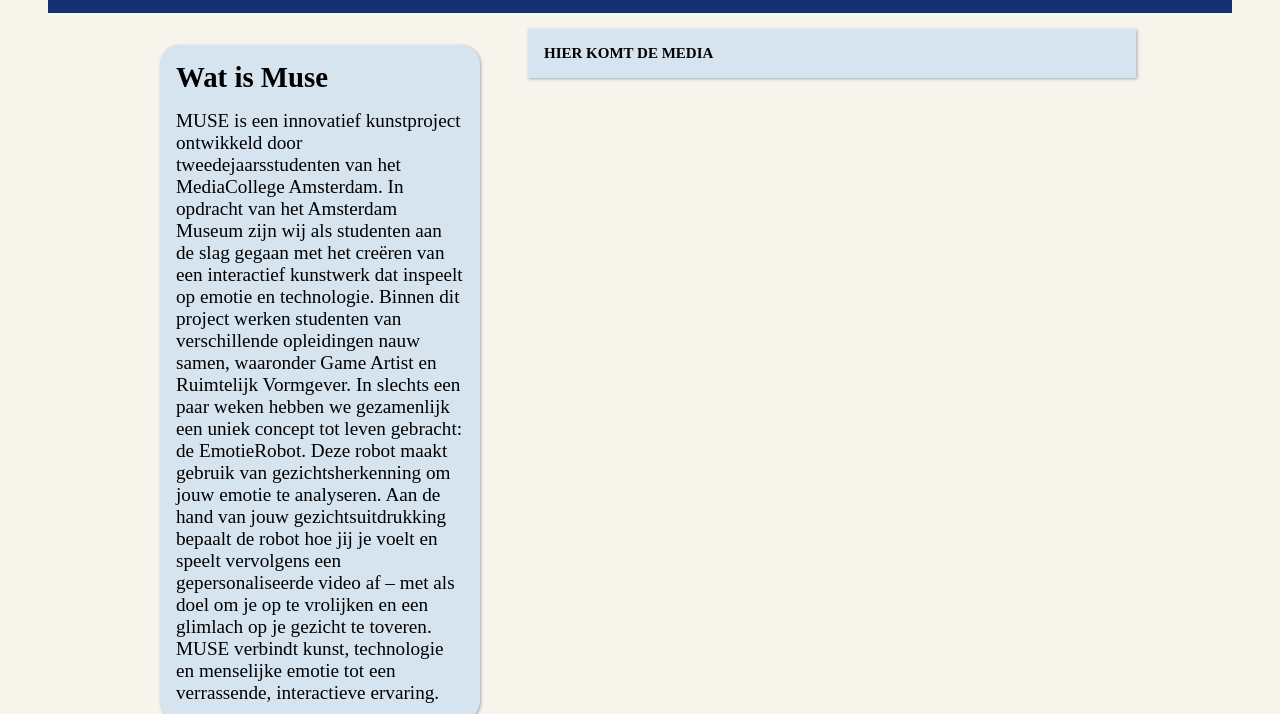
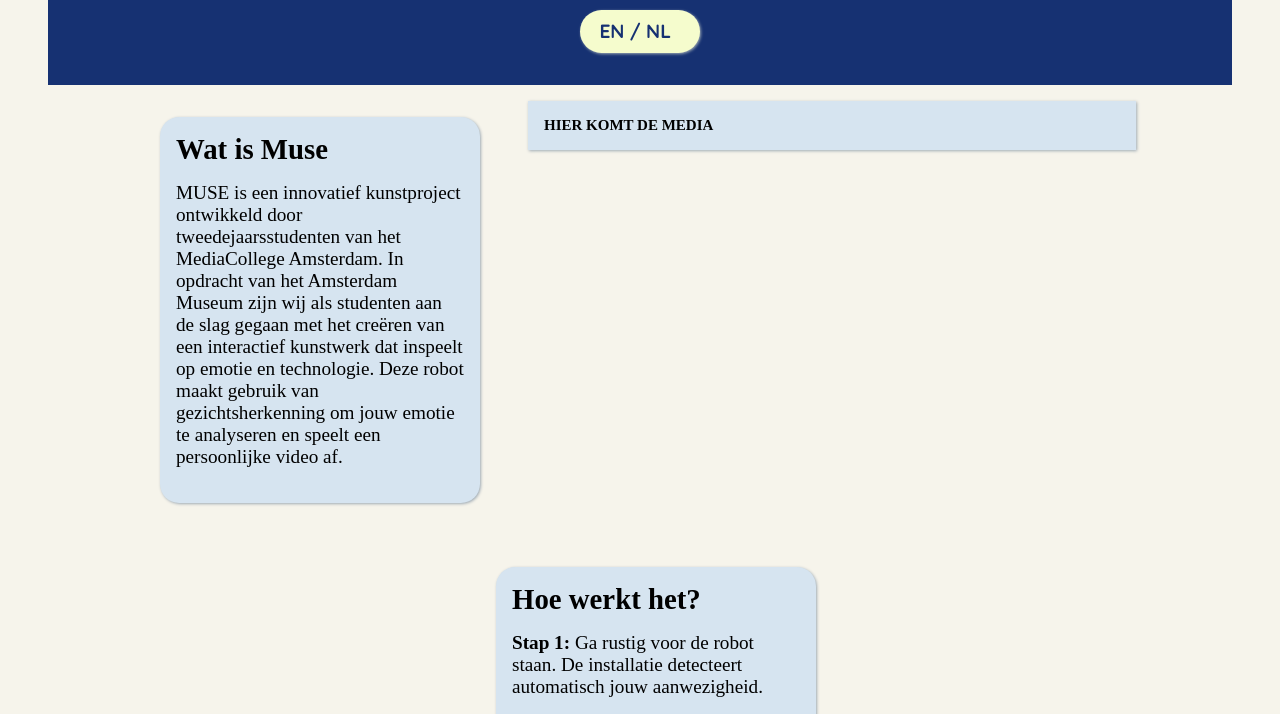
Before and after one commit to PepijnTEW/M8-BO-Muse-Software, a plain HTML site: page Website/index.html in a window 1280 px wide. Shown: the part 75-789 px from the top of the page. Drawn offline with Linux system fonts and the light colour scheme.

Commit message:
english-trans-added

```diff
--- a/Website/index.html
+++ b/Website/index.html
@@ -4,16 +4,19 @@
   <meta charset="UTF-8" />
   <meta name="viewport" content="width=device-width, initial-scale=1.0" />
   <title>MUSE - Emotie Robot</title>
-  <link rel="stylesheet" href="./style/style.css"/>
-  <link rel="stylesheet" href="./style/all.min.css">
-  <script src="./js/index.js"></script>
+  <link rel="stylesheet" href="./style/style.css" />
+  <link rel="stylesheet" href="./style/all.min.css" />
+  <script src="./js/index.js" defer></script>
   <link href="https://fonts.googleapis.com/css2?family=Quicksand:wght@400;700&display=swap" rel="stylesheet" />
 </head>
 <body>
 
   <header>
     <div class="header">
-      <h1>MUSE - EMOTIE ROBOT</h1>
+      <h1 id="title">MUSE - EMOTIE ROBOT</h1>
+      <button class="language-switch" onclick="switchLanguage()">
+        EN / NL <i class="fa-solid fa-globe"></i>
+      </button>
     </div>
   </header>
 
@@ -22,14 +25,11 @@
     <section class="Box Box-Style muse-box">
       <div class="box-toggle" onclick="toggleBox(this)">
         <div class="box-toggle-button">
-        <h2>Wat is Muse</h2><i class="fa-solid fa-arrow-down"></i>
+          <h2 id="watIsMuseTitel">Wat is Muse</h2>
         </div>
         <div class="box-content">
-        <p>
-          MUSE is een innovatief kunstproject ontwikkeld door tweedejaarsstudenten van het MediaCollege Amsterdam. In opdracht van het Amsterdam Museum zijn wij als studenten aan de slag gegaan met het creëren van een interactief kunstwerk dat inspeelt op emotie en technologie.
-          Binnen dit project werken studenten van verschillende opleidingen nauw samen, waaronder Game Artist en Ruimtelijk Vormgever. In slechts een paar weken hebben we gezamenlijk een uniek concept tot leven gebracht: de EmotieRobot.
-          Deze robot maakt gebruik van gezichtsherkenning om jouw emotie te analyseren. Aan de hand van jouw gezichtsuitdrukking bepaalt de robot hoe jij je voelt en speelt vervolgens een gepersonaliseerde video af – met als doel om je op te vrolijken en een glimlach op je gezicht te toveren.
-          MUSE verbindt kunst, technologie en menselijke emotie tot een verrassende, interactieve ervaring.
+          <p id="watIsMuseTekst">
+            MUSE is een innovatief kunstproject ontwikkeld door tweedejaarsstudenten van het MediaCollege Amsterdam. In opdracht van het Amsterdam Museum zijn wij als studenten aan de slag gegaan met het creëren van een interactief kunstwerk dat inspeelt op emotie en technologie. Deze robot maakt gebruik van gezichtsherkenning om jouw emotie te analyseren en speelt een persoonlijke video af.
           </p>
         </div>
       </div>
@@ -37,18 +37,21 @@
 
     <section class="Media">
       <figure>
-        <h2>HIER KOMT DE MEDIA</h2>
+        <h2 id="mediaTitel">HIER KOMT DE MEDIA</h2>
       </figure>
     </section>
 
     <div class="boxes-info">
+
       <section class="Box Box-Style">
         <div class="box-toggle" onclick="toggleBox(this)">
           <div class="box-toggle-button">
-        <h2>How Does It Work</h2>
+            <h2 id="hoeWerktTitel">Hoe werkt het?</h2>
           </div>
           <div class="box-content">
-        <p>Lorem ipsum dolor sit amet consectetur adipisicing elit...</p>
+            <p id="stap1"><strong>Stap 1:</strong> Ga rustig voor de robot staan. De installatie detecteert automatisch jouw aanwezigheid.</p>
+            <p id="stap2"><strong>Stap 2:</strong> MUSE voert een gezichtsanalyse uit. Je gezichtsuitdrukking (zoals blij, verdrietig of boos) wordt herkend.</p>
+            <p id="stap3"><strong>Stap 3:</strong> Op basis van jouw emotie toont MUSE een unieke video, speciaal afgestemd om je humeur te beïnvloeden en je te verrassen.</p>
           </div>
         </div>
       </section>
@@ -56,16 +59,17 @@
       <section class="Box Box-Style">
         <div class="box-toggle" onclick="toggleBox(this)">
           <div class="box-toggle-button">
-        <h2>About Us</h2>
+            <h2 id="overOnsTitel">Over ons</h2>
           </div>
           <div class="box-content">
-        <p>Wij zijn allemaal 2e jaar studenten aan het Media College Amsterdam...</p>
-      </div>
+            <p id="overOnsTekst">Wij zijn allemaal 2e jaar studenten aan het Media College Amsterdam...</p>
           </div>
         </div>
       </section>
+
     </div>
-  <footer>
-  </footer>
+  </div>
+
+  <footer></footer>
 </body>
 </html>
--- a/Website/js/index.js
+++ b/Website/js/index.js
@@ -1,3 +1,33 @@
+let currentLang = "nl";
+
+function switchLanguage() {
+  if (currentLang === "nl") {
+    document.getElementById("title").innerText = "MUSE - EMOTION ROBOT";
+    document.getElementById("watIsMuseTitel").innerText = "What is Muse";
+    document.getElementById("watIsMuseTekst").innerText = "MUSE is an innovative art project developed by second-year students from MediaCollege Amsterdam. Commissioned by the Amsterdam Museum, we created an interactive artwork focused on emotion and technology. The EmotieRobot uses facial recognition to detect your emotion and plays a personalized video to brighten your day.";
+    document.getElementById("mediaTitel").innerText = "MEDIA SECTION";
+    document.getElementById("hoeWerktTitel").innerText = "How does it work?";
+    document.getElementById("stap1").innerHTML = "<strong>Step 1:</strong> Stand calmly in front of the robot. It detects your presence.";
+    document.getElementById("stap2").innerHTML = "<strong>Step 2:</strong> MUSE analyzes your facial expression (e.g., happy, sad, angry).";
+    document.getElementById("stap3").innerHTML = "<strong>Step 3:</strong> Based on your emotion, a video is shown to surprise and uplift you.";
+    document.getElementById("overOnsTitel").innerText = "About us";
+    document.getElementById("overOnsTekst").innerText = "We are all second-year students at the Media College Amsterdam...";
+    currentLang = "en";
+  } else {
+    document.getElementById("title").innerText = "MUSE - EMOTIE ROBOT";
+    document.getElementById("watIsMuseTitel").innerText = "Wat is Muse";
+    document.getElementById("watIsMuseTekst").innerText = "MUSE is een innovatief kunstproject ontwikkeld door tweedejaarsstudenten van het MediaCollege Amsterdam. In opdracht van het Amsterdam Museum zijn wij als studenten aan de slag gegaan met het creëren van een interactief kunstwerk dat inspeelt op emotie en technologie. Deze robot maakt gebruik van gezichtsherkenning om jouw emotie te analyseren en speelt een persoonlijke video af.";
+    document.getElementById("mediaTitel").innerText = "HIER KOMT DE MEDIA";
+    document.getElementById("hoeWerktTitel").innerText = "Hoe werkt het?";
+    document.getElementById("stap1").innerHTML = "<strong>Stap 1:</strong> Ga rustig voor de robot staan. De installatie detecteert automatisch jouw aanwezigheid.";
+    document.getElementById("stap2").innerHTML = "<strong>Stap 2:</strong> MUSE voert een gezichtsanalyse uit. Je gezichtsuitdrukking (zoals blij, verdrietig of boos) wordt herkend.";
+    document.getElementById("stap3").innerHTML = "<strong>Stap 3:</strong> Op basis van jouw emotie toont MUSE een unieke video, speciaal afgestemd om je humeur te beïnvloeden en je te verrassen.";
+    document.getElementById("overOnsTitel").innerText = "Over ons";
+    document.getElementById("overOnsTekst").innerText = "Wij zijn allemaal 2e jaar studenten aan het Media College Amsterdam...";
+    currentLang = "nl";
+  }
+}
+
   function toggleBox(element) {
     // Alleen op mobiel actief
     if (window.innerWidth <= 970) {
--- a/Website/style/style.css
+++ b/Website/style/style.css
@@ -64,6 +64,35 @@
   flex-direction: column;
   width: 20rem;
 }
+
+.box-content p {
+  margin-bottom: 1em;
+}
+
+.language-switch {
+  background-color: #F5FCCD;
+  color: #163172;
+  font-family: "Quicksand", sans-serif;
+  font-size: 1.2rem;
+  font-weight: bold;
+  padding: 0.6rem 1.2rem;
+  border: none;
+  border-radius: 2rem;
+  cursor: pointer;
+  margin-top: 0.8rem;
+  transition: all 0.3s ease;
+  box-shadow: 1px 1px 3px #9eaab4;
+  display: inline-flex;
+  align-items: center;
+  gap: 0.6rem;
+}
+
+.language-switch:hover {
+  background-color: #e0e9ad;
+  transform: scale(1.05);
+}
+
+
 
 @media (max-width: 970px) { /* voor de mobiel*/
   .header{
```
Lines whose indentation alone changed are shown as unchanged.
